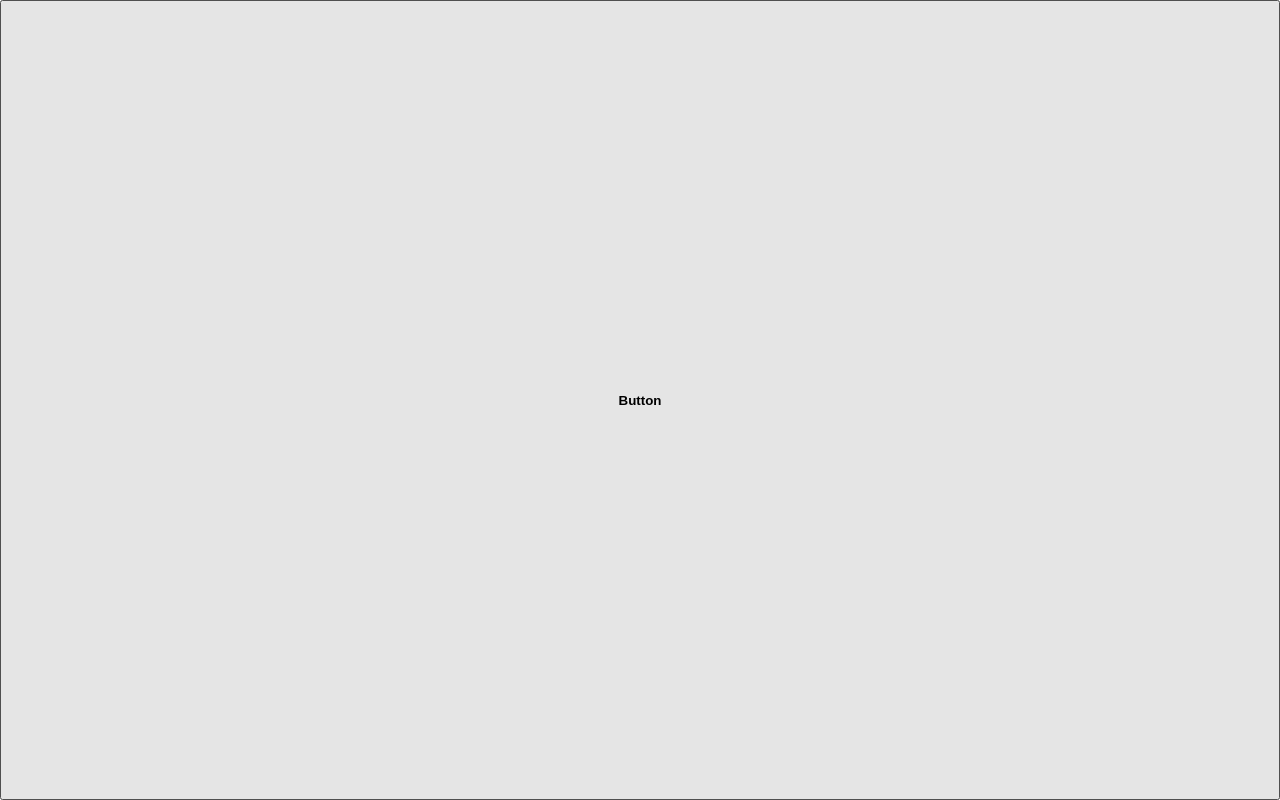
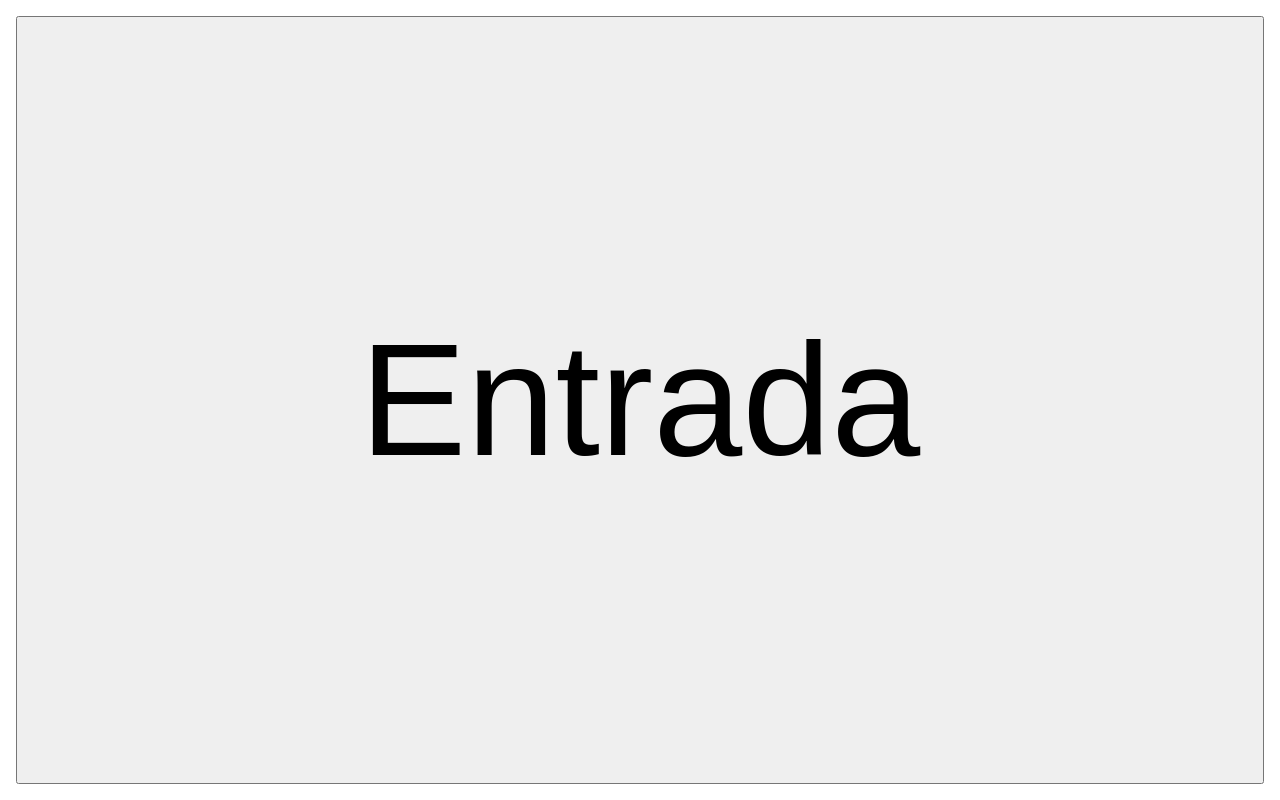
Before and after one commit to ricardospalves/timeclock, a plain HTML site: page index.html in a window 1280 px wide. Drawn offline with Linux system fonts and the light colour scheme.

Commit message:
Melhorar a interface

```diff
--- a/index.html
+++ b/index.html
@@ -10,22 +10,40 @@
   <link rel="manifest" href="manifest.json">
 
   <style>
-    * {
-      margin: 0;
-      padding: 0;
+    html {
       box-sizing: border-box;
     }
 
+    * {
+      box-sizing: inherit;
+    }
+
+    body {
+      display: flex;
+      flex-direction: column;
+
+      min-height: 100vh;
+      padding: 1rem;
+      margin: 0;
+
+      font-size: 1rem;
+      line-height: 1.4;
+      font-family: sans-serif;
+    }
+
     button {
+      flex: 1 1 auto;
+
       display: block;
       width: 100%;
-      height: 100vh;
-      font-weight: bold;
+      min-height: 0;
+
+      font-size: 20vmin;
     }
   </style>
 </head>
 <body>
-  <button>Button</button>
+  <button></button>
 
   <script src="main.js" async></script>
   <script>
--- a/main.js
+++ b/main.js
@@ -5,13 +5,15 @@
   const elButton = document.querySelector('button')
   const times = loadLocalstorage() || []
 
+  changeButtonText()
+
   elButton.addEventListener('click', event => {
     const timestamp = +new Date()
     const id = generateId()
-    const currentDuration = times.find(duration => duration.id === id)
+    const currentTime = getCurrentTime()
 
-    if(currentDuration) {
-      currentDuration.durations.push(timestamp)
+    if(currentTime) {
+      currentTime.durations.push(timestamp)
     }
 
     else {
@@ -24,7 +26,28 @@
     }
 
     updateLocalstorage()
+    changeButtonText()
   })
+
+  function changeButtonText() {
+    const currentTime = getCurrentTime()
+    const texts = ['Entrada', 'Saída']
+
+    if(currentTime) {
+      elButton.textContent = texts[currentTime.durations?.length % 2]
+    }
+
+    else {
+      elButton.textContent = texts[0]
+    }
+  }
+
+  function getCurrentTime() {
+    const id = generateId()
+    const currentTime = times.find(duration => duration.id === id)
+
+    return currentTime
+  }
 
   function updateLocalstorage() {
     localStorage.setItem('times', JSON.stringify(times))
--- a/serviceworker.js
+++ b/serviceworker.js
@@ -1,4 +1,4 @@
-const CACHE_NAME = 'v0.1'
+const CACHE_NAME = 'v0.2'
 
 self.addEventListener('install', event => {
   event.waitUntil(
```
